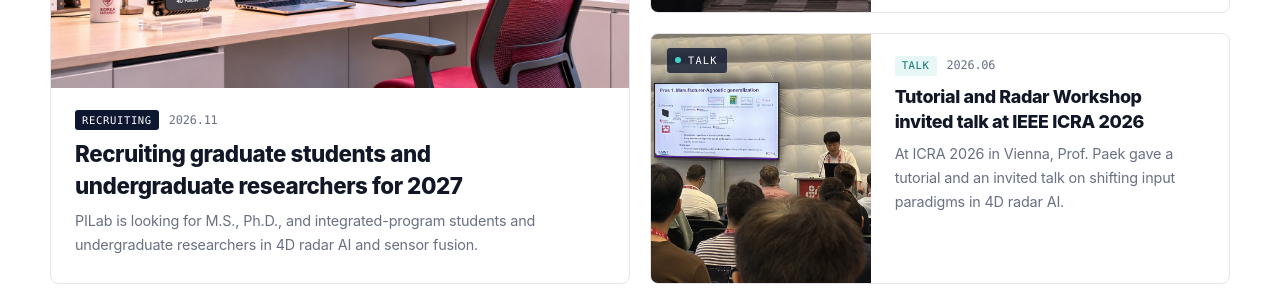
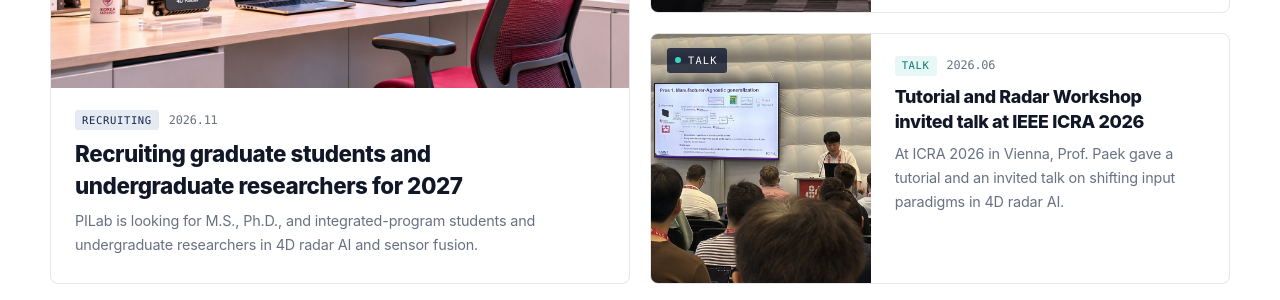
Before and after one commit to dh-paek/pilab, a Jekyll site: the page built from index.html, in a window 1280 px wide and 1400 px high, scrolled down 1512 px. Shown: the part 150-450 px from the top of the window. Built offline with Jekyll 4.4.1, drawn with Linux system fonts in a browser that asks for light colours; some web fonts are replaced.

Commit message:
News: recruit tag in soft navy, matching other category tags
Co-Authored-By: Claude Opus 5.5 <noreply@anthropic.com>
Claude-Session: https://claude.ai/code/session_01866X6wmYg1pRh7yHirmmvy

```diff
--- a/assets/css/main.css
+++ b/assets/css/main.css
@@ -143,7 +143,7 @@ html[data-lang="ko"] body [lang="en"] { display: none !important; }
 .tag--talk { background: #e6f7f5; color: #0f766e; }
 .tag--paper { background: #e8f0fb; color: #1d4f99; }
 .tag--award { background: #fff4d6; color: #8a5a00; }
-.tag--recruit { background: var(--navy); color: #fff; }   /* 모집 = 상단 배너와 같은 남색 */
+.tag--recruit { background: #e6eaf3; color: var(--navy-2); }   /* 모집 = 연한 남색 배경 + 남색 글자 (다른 태그와 같은 양식) */
 .tag--event { background: #f1ebfa; color: #5b3a9b; }
 .tag--press { background: #eef1f5; color: #3d4b63; }
 
```
